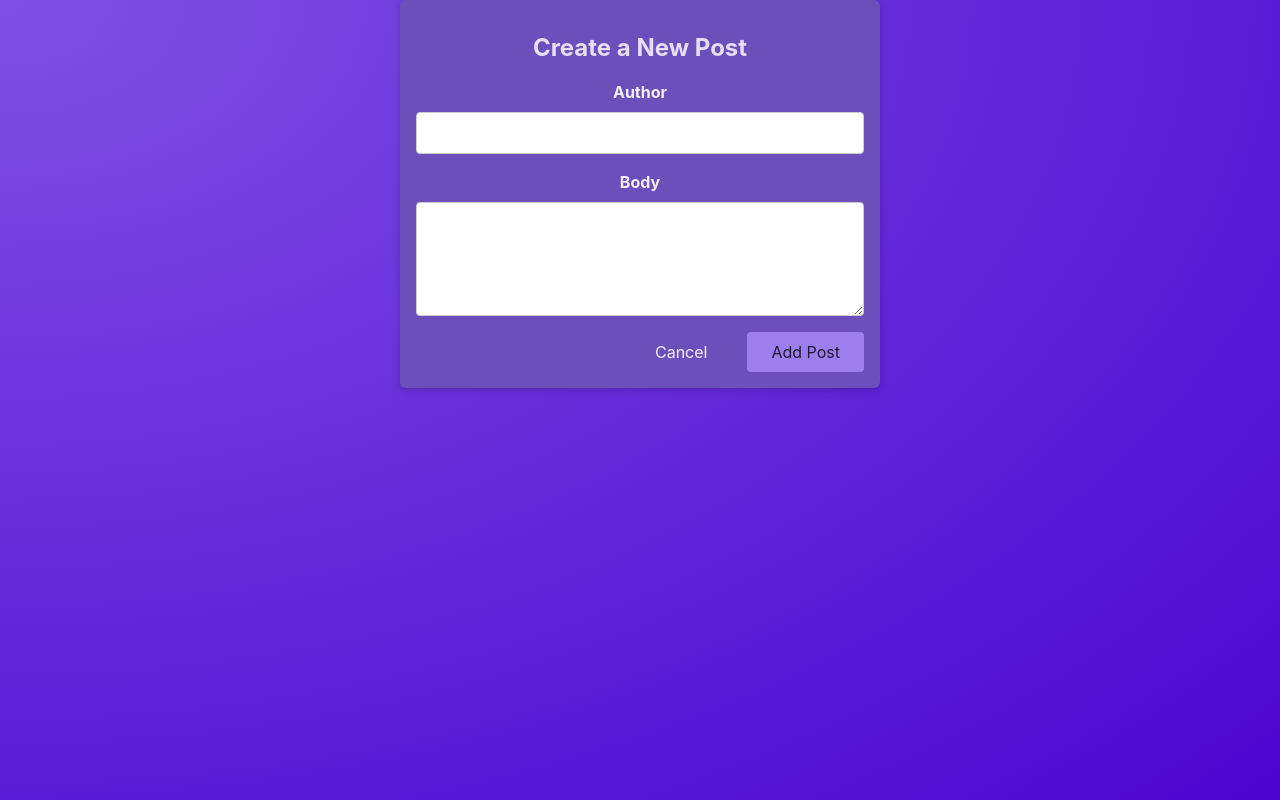
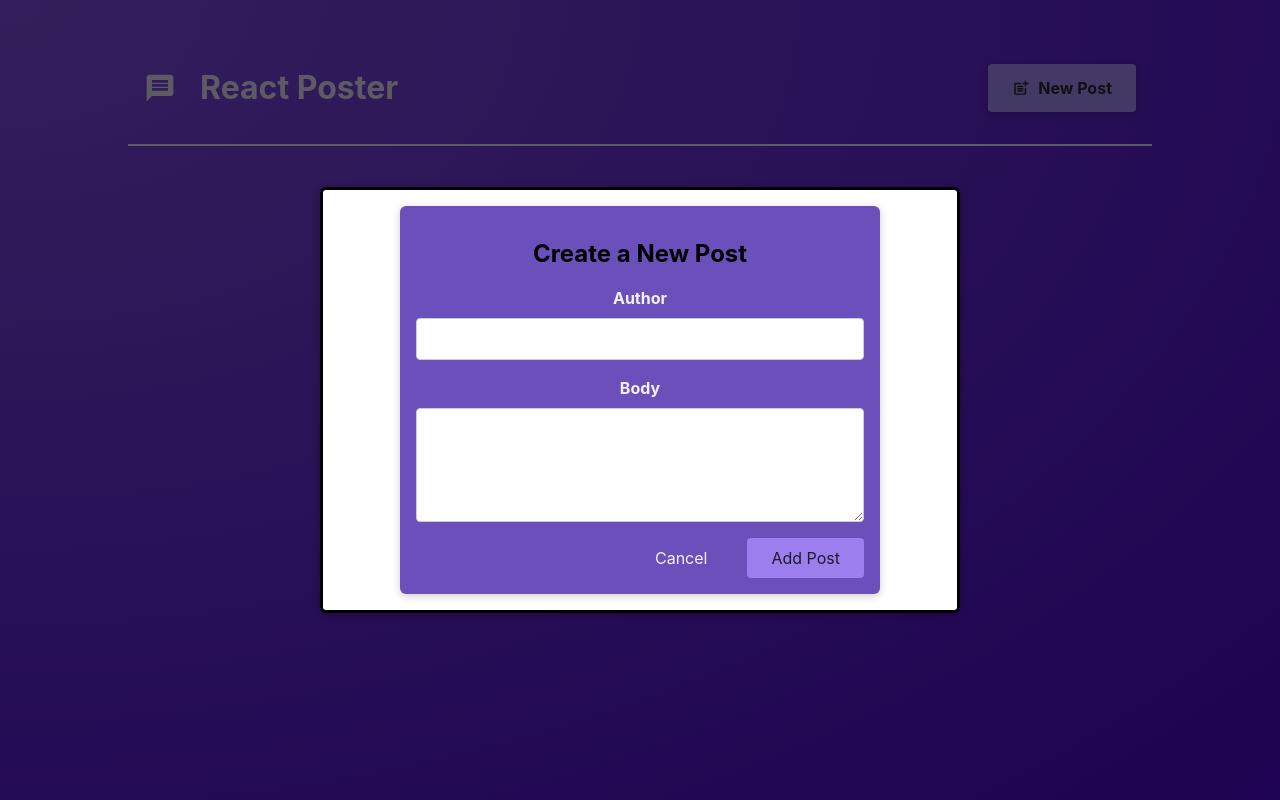
Before and after one commit to techybolek/NEXT_COURSE, a React (Vite) app: page /create-post in a window 1280 px wide. Built offline with nearby package versions, Linux system fonts and the light colour scheme; no server answers.

Commit message:
layout routes

```diff
--- a/src/App.jsx
+++ /dev/null
@@ -1,18 +0,0 @@
-import PostList from "./components/PostsList";
-import MainHeader from "./components/MainHeader";
-import { useState } from "react";
-
-function App() {
-  const [isModalOpen, setIsModalOpen] = useState(false);
-  const openModalHandler = () => setIsModalOpen(true);
-  const closeModalHandler = () => setIsModalOpen(false);
-
-  return (
-    <>
-      <MainHeader onCreatePost={openModalHandler} />
-      <PostList isModalOpen={isModalOpen} onCloseModal={closeModalHandler} />
-    </>
-  );
-}
-
-export default App;
--- /dev/null
+++ b/src/components/CreatePost.jsx
@@ -0,0 +1,29 @@
+import { useNavigate, useOutletContext } from 'react-router-dom';
+import Modal from './Modal';
+import NewPost from './NewPost';
+import Posts from './Posts';
+
+function CreatePost() {
+  const navigate = useNavigate();
+  const { addPostHandler } = useOutletContext();
+
+  const handleClose = () => {
+    navigate('/');
+  };
+
+  const handleAddPost = async (newPost) => {
+    await addPostHandler(newPost);
+    navigate('/');
+  };
+
+  return (
+    <>
+      <Posts />
+      <Modal onClose={handleClose}>
+        <NewPost onAddPost={handleAddPost} onCancel={handleClose} />
+      </Modal>
+    </>
+  );
+}
+
+export default CreatePost;
--- a/src/components/MainHeader.jsx
+++ b/src/components/MainHeader.jsx
@@ -1,8 +1,9 @@
 import { MdPostAdd, MdMessage } from 'react-icons/md';
+import { Link } from 'react-router-dom';
 
 import classes from './MainHeader.module.css';
 
-function MainHeader({ onCreatePost }) {
+function MainHeader() {
   return (
     <header className={classes.header}>
       <h1 className={classes.logo}>
@@ -10,10 +11,10 @@ function MainHeader({ onCreatePost }) {
         React Poster
       </h1>
       <p>
-        <button className={classes.button} onClick={onCreatePost}>
+        <Link to="/create-post" className={classes.button}>
           <MdPostAdd size={18} />
           New Post
-        </button>
+        </Link>
       </p>
     </header>
   );
--- a/src/components/MainHeader.module.css
+++ b/src/components/MainHeader.module.css
@@ -29,6 +29,8 @@
   box-shadow: 0 2px 8px rgba(0, 0, 0, 0.2);
   cursor: pointer;
   font-weight: bold;
+  text-decoration: none;
+  font-family: inherit;
 }
 
 .button:hover {
--- /dev/null
+++ b/src/components/Posts.jsx
@@ -0,0 +1,23 @@
+import { useOutletContext } from 'react-router-dom';
+import Post from "./Post";
+import classes from "./PostsList.module.css";
+
+function Posts() {
+  const { posts, isFetching } = useOutletContext();
+
+  console.log('Posts!!!');
+  return (
+    <>
+      {isFetching && <p>Loading posts...</p>}
+      {posts?.length > 0 && !isFetching &&
+        <ul className={classes.posts}>
+          {posts.map((post) => (
+            <Post key={post.id} author={post.author} body={post.body} />
+          ))}
+        </ul>
+      }
+    </>
+  );
+}
+
+export default Posts;
--- a/src/components/PostsList.jsx
+++ /dev/null
@@ -1,74 +0,0 @@
-import { useState } from 'react';
-import Post from "./Post";
-import NewPost from "./NewPost";
-import Modal from "./Modal";
-import classes from "./PostsList.module.css";
-import { useEffect } from 'react';
-
-function PostList({ isModalOpen, onCloseModal }) {
-    //retrieve the list of posts from http://localhost:8080/posts
-
-    useEffect(() => {
-        async function fetchPosts() {
-            try {
-                setIsFetching(true);
-                const response = await fetch('http://localhost:8080/posts');
-                const data = await response.json();
-                setPosts(data.posts || []);
-                setIsFetching(false);
-            } catch (error) {
-                console.error('Error fetching posts:', error);
-            }
-        }
-        fetchPosts();
-    }, []);
-
-    const [posts, setPosts] = useState([])
-    const [isFetching, setIsFetching] = useState(true);
-
-    const addPostHandler = async (newPost) => {
-        async function addPostToBackend(post) {
-            try {
-                const response = await fetch('http://localhost:8080/posts', {
-                    method: 'POST',
-                    headers: {
-                        'Content-Type': 'application/json',
-                    },
-                    body: JSON.stringify(post),
-                });
-                const data = await response.json();
-                return data.post;
-            } catch (error) {
-                console.error('Error adding post:', error);
-                throw error;
-            }
-        }
-
-        const addedPost = await addPostToBackend(newPost);
-        setPosts((prevPosts) => [
-            { id: prevPosts.length + 1, ...newPost },
-            ...prevPosts,
-        ]);
-        onCloseModal();
-    };
-
-    return (
-        <>
-            {isModalOpen && (
-                <Modal onClose={onCloseModal}>
-                    <NewPost onAddPost={addPostHandler} onCancel={onCloseModal} />
-                </Modal>
-            )}
-            {isFetching && <p>Loading posts...</p>}
-            {posts?.length > 0 && !isFetching &&
-                <ul className={classes.posts}>
-                    {posts.map((post) => (
-                        <Post key={post.id} author={post.author} body={post.body} />
-                    ))}
-                </ul>
-            }
-        </>
-    );
-}
-
-export default PostList;
--- /dev/null
+++ b/src/components/RootLayout.jsx
@@ -0,0 +1,54 @@
+import { useState, useEffect } from 'react';
+import { Outlet } from 'react-router-dom';
+import MainHeader from './MainHeader';
+
+function RootLayout() {
+  const [posts, setPosts] = useState([]);
+  const [isFetching, setIsFetching] = useState(true);
+
+  useEffect(() => {
+    async function fetchPosts() {
+      try {
+        setIsFetching(true);
+        const response = await fetch('http://localhost:8080/posts');
+        const data = await response.json();
+        setPosts(data.posts || []);
+        setIsFetching(false);
+      } catch (error) {
+        console.error('Error fetching posts:', error);
+        setIsFetching(false);
+      }
+    }
+    fetchPosts();
+  }, []);
+
+  const addPostHandler = async (newPost) => {
+    try {
+      const response = await fetch('http://localhost:8080/posts', {
+        method: 'POST',
+        headers: {
+          'Content-Type': 'application/json',
+        },
+        body: JSON.stringify(newPost),
+      });
+      const data = await response.json();
+
+      setPosts((prevPosts) => [
+        { id: prevPosts.length + 1, ...newPost },
+        ...prevPosts,
+      ]);
+    } catch (error) {
+      console.error('Error adding post:', error);
+      throw error;
+    }
+  };
+
+  return (
+    <>
+      <MainHeader />
+      <Outlet context={{ posts, isFetching, addPostHandler }} />
+    </>
+  );
+}
+
+export default RootLayout;
--- a/src/main.jsx
+++ b/src/main.jsx
@@ -1,14 +1,21 @@
 import React from 'react'
 import ReactDOM from 'react-dom/client'
-import App from './App'
 import './index.css'
 import { RouterProvider, createBrowserRouter } from 'react-router-dom';
-import NewPost from './components/NewPost';
+import RootLayout from './components/RootLayout';
+import Posts from './components/Posts';
+import CreatePost from './components/CreatePost';
 
 const router = createBrowserRouter([
-  { path: "/", element: <App /> },
+  {
+    path: "/",
+    element: <RootLayout />,
+    children: [
+      { index: true, element: <Posts /> },
+      { path: "create-post", element: <CreatePost /> },
+    ]
+  },
   { path: "/hello", element: <h1>Hello World</h1> },
-  { path: "/create-post", element: <NewPost /> }
 ]);
 
 ReactDOM.createRoot(document.getElementById('root')).render(
```
Also changed, not shown: 2 other files (tests, documents, lock files or other folders). Lines whose indentation alone changed are shown as unchanged.
